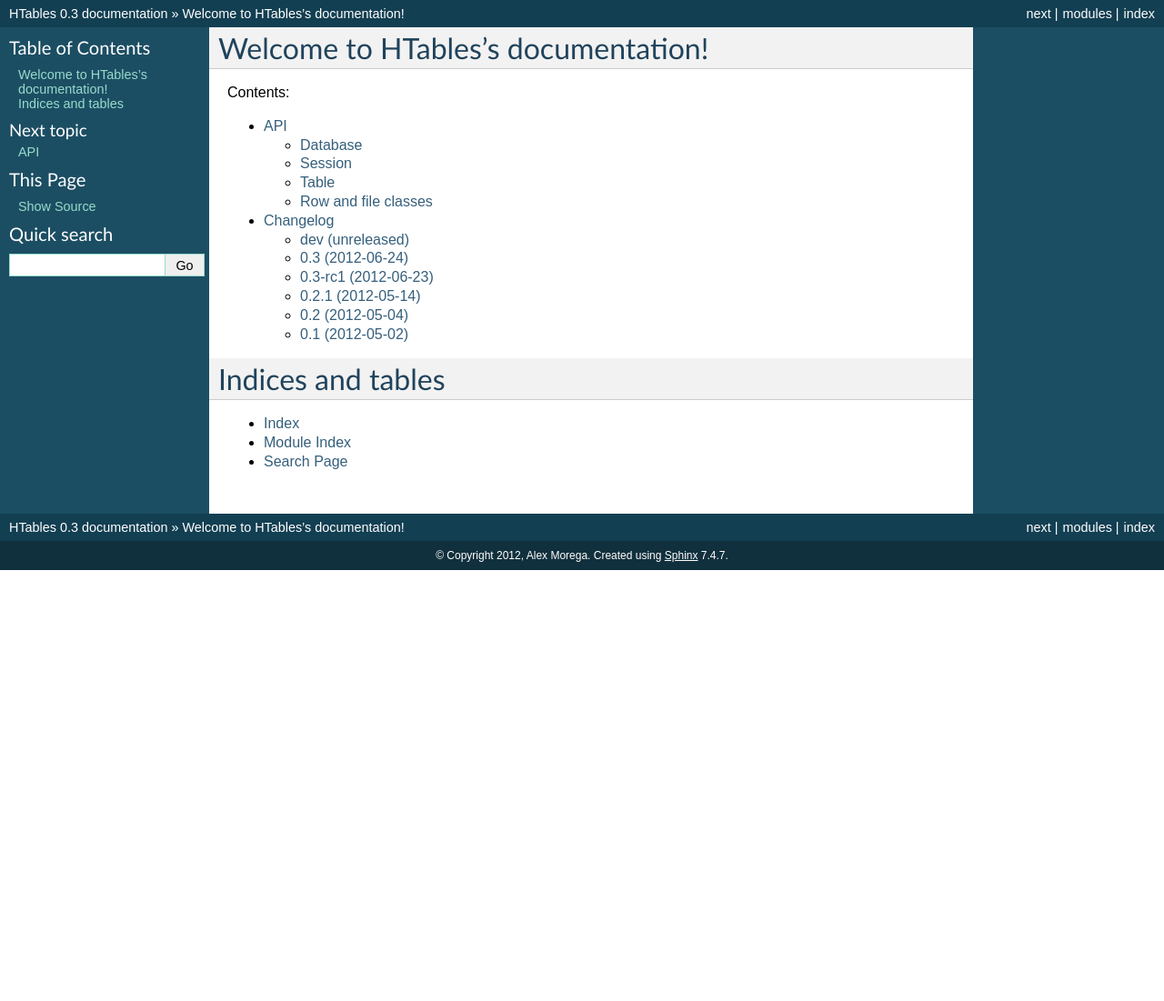
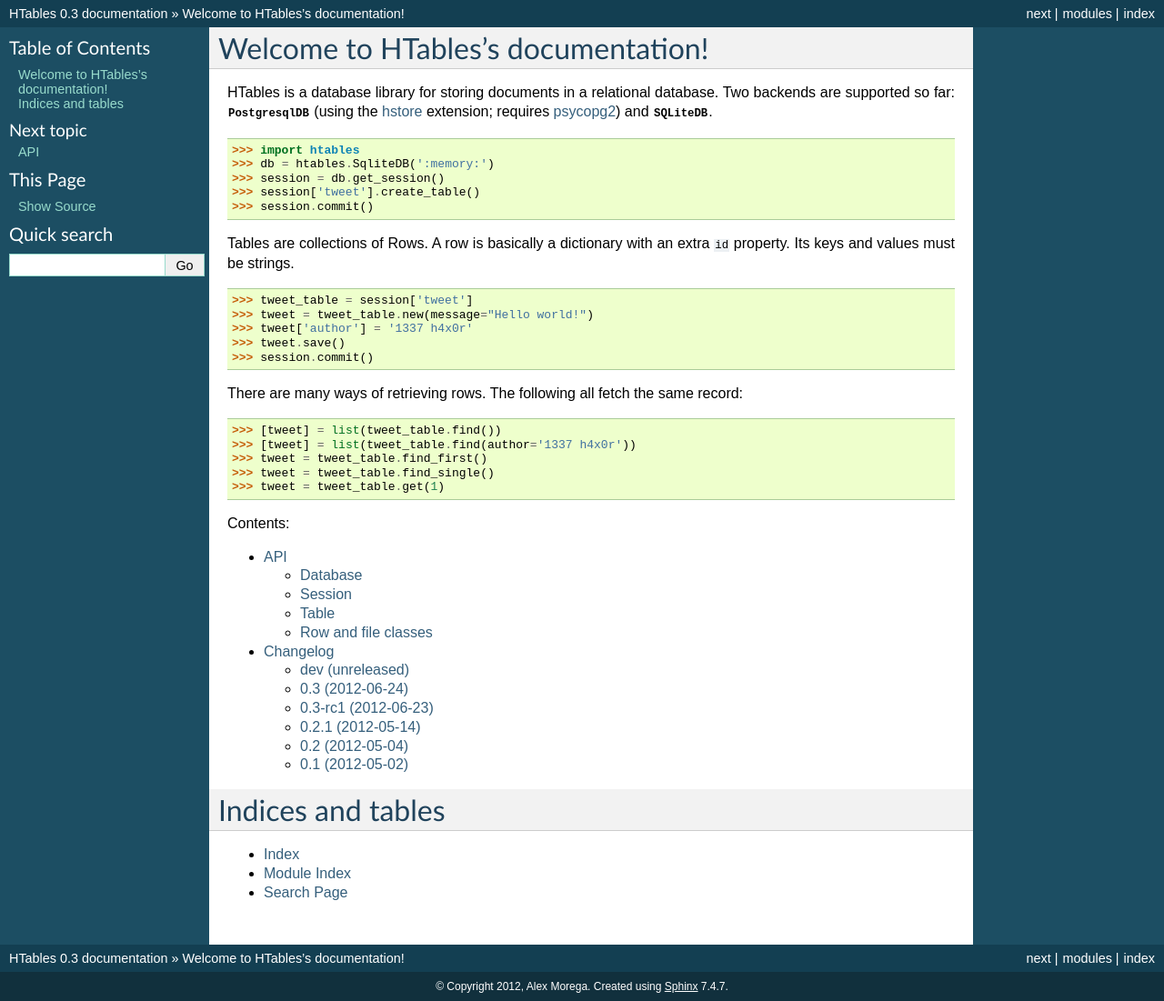
Before and after one commit to eaudeweb/htables, a Sphinx documentation site: the page built from docs/index.rst, in a window 1280 px wide. Shown: the whole page at 91% size. Built offline with Sphinx 7.4.7, drawn with Linux system fonts in a browser that asks for light colours; before the commit the page ends 900 px from its top, so only the background shows below that.

Commit message:
brief htables usage

```diff
--- /dev/null
+++ b/README.rst
@@ -0,0 +1,35 @@
+HTables is a database library for storing documents in a relational
+database. Two backends are supported so far:
+:class:`~htables.PostgresqlDB` (using the hstore_ extension; requires
+psycopg2_) and :class:`~htables.SQLiteDB`.
+
+.. _hstore: http://www.postgresql.org/docs/current/static/hstore.html
+.. _psycopg2: http://initd.org/psycopg/
+
+::
+
+    >>> import htables
+    >>> db = htables.SqliteDB(':memory:')
+    >>> session = db.get_session()
+    >>> session['tweet'].create_table()
+    >>> session.commit()
+
+Tables are collections of Rows. A row is basically a dictionary with an
+extra ``id`` property. Its keys and values must be strings.
+
+::
+
+    >>> tweet_table = session['tweet']
+    >>> tweet = tweet_table.new(message="Hello world!")
+    >>> tweet['author'] = '1337 h4x0r'
+    >>> tweet.save()
+    >>> session.commit()
+
+There are many ways of retrieving rows. The following all fetch the
+same record::
+
+    >>> [tweet] = list(tweet_table.find())
+    >>> [tweet] = list(tweet_table.find(author='1337 h4x0r'))
+    >>> tweet = tweet_table.find_first()
+    >>> tweet = tweet_table.find_single()
+    >>> tweet = tweet_table.get(1)
--- a/docs/index.rst
+++ b/docs/index.rst
@@ -1,5 +1,7 @@
 Welcome to HTables's documentation!
 ===================================
+
+.. include:: ../README.rst
 
 Contents:
 
```
